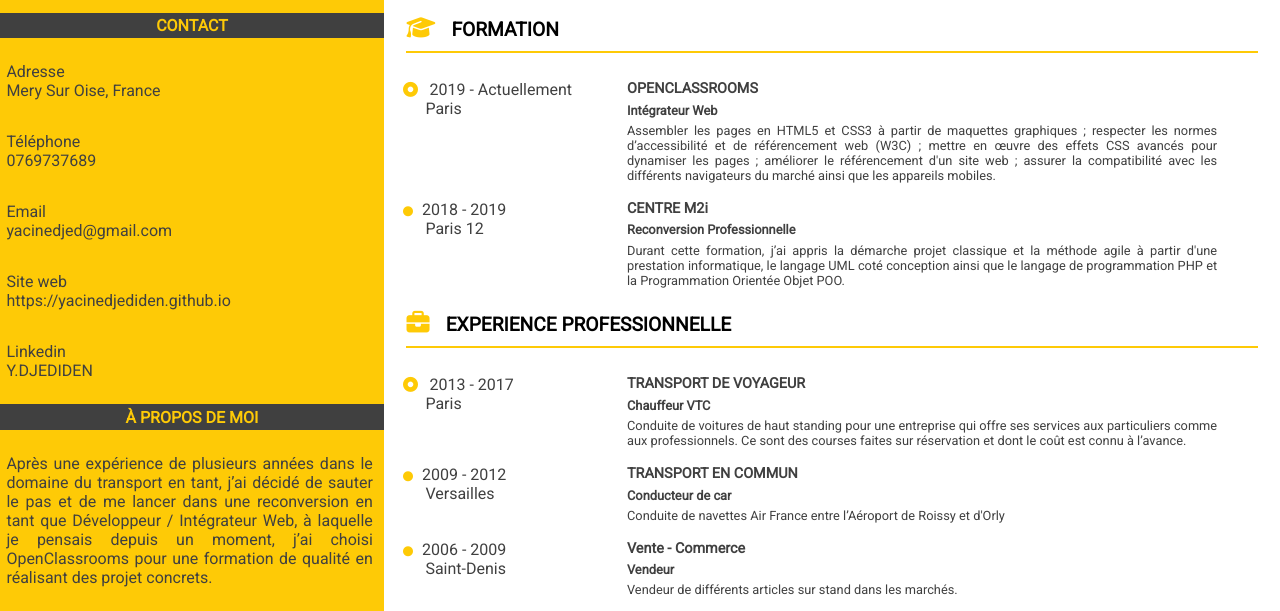
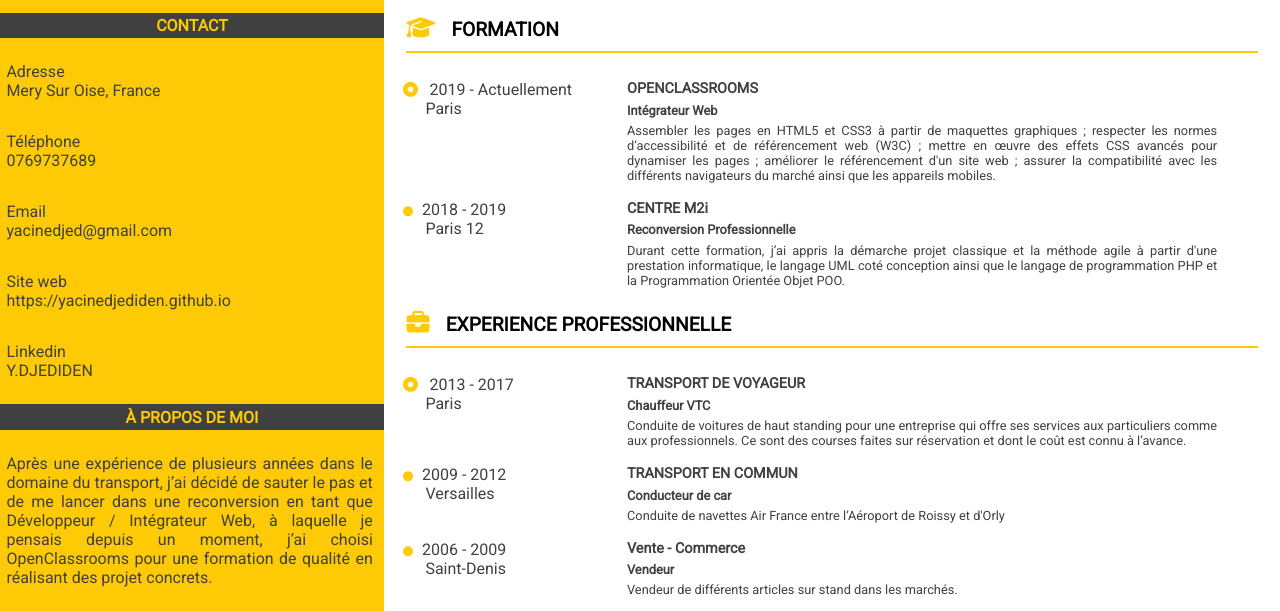
Before and after one commit to YacineDjediden/YacineDjediden.github.io, a plain HTML site: page index.html in a window 1280 px wide. Shown: the part 189-800 px from the top of the page. Drawn offline with Linux system fonts and the light colour scheme.

Commit message:
correction paragraphe

```diff
--- a/index.html
+++ b/index.html
@@ -52,7 +52,7 @@
             <h2>à propos de moi</h2>
             <section>
                 <p class="text-justify margin-bottom">
-                    Après une expérience de plusieurs années dans le domaine du transport en tant, j’ai décidé de sauter le pas et de me lancer dans une reconversion en tant que Développeur / Intégrateur Web, à laquelle je pensais depuis un moment, j’ai choisi OpenClassrooms pour une formation de qualité en réalisant des projet concrets.
+                    Après une expérience de plusieurs années dans le domaine du transport, j’ai décidé de sauter le pas et de me lancer dans une reconversion en tant que Développeur / Intégrateur Web, à laquelle je pensais depuis un moment, j’ai choisi OpenClassrooms pour une formation de qualité en réalisant des projet concrets.
                 </p>
             </section>
 <!-- Loisirs -->
```
